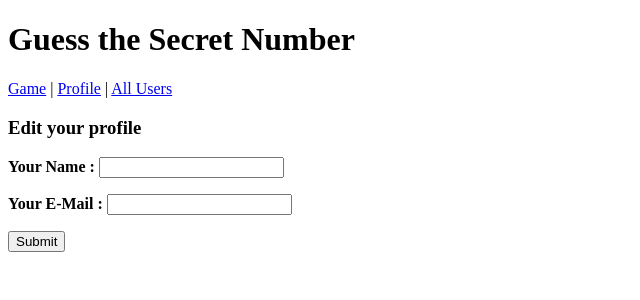
After one commit to abilashjram/HGSNModel, a Flask app: template templates/profile_edit.html in a window 1280 px wide. The commit adds this page. Shown: the top 300 px of the page, without its empty margins (0-640 px from the left). Run offline with Flask 2, Linux system fonts and the light colour scheme; the template is opened without the code that fills it, so the values that code supplies are empty.

Commit message:
Adding profile edit, delete features

```diff
--- a/main.py
+++ b/main.py
@@ -91,5 +91,82 @@ def result():
 
     return render_template("result.html", message=message)
 
+
+@app.route("/profile", methods=["GET"])
+def profile():
+    session_token = request.cookies.get("session_token")
+
+    if session_token:
+        user = db.query(User).filter_by(session_token=session_token).first()
+    else:
+        user = None
+
+    if user:
+        return render_template("profile.html", user=user)
+    else:
+        return redirect(url_for("index"))
+
+
+@app.route("/profile/edit", methods=["GET","POST"])
+def profile_edit():
+    session_token = request.cookies.get("session_token")
+
+    if session_token:
+        user = db.query(User).filter_by(session_token=session_token).first()
+    else:
+        user = None
+
+    if request.method == "GET":
+        if user:
+            return render_template("profile_edit.html", user=user)
+        else:
+            return redirect(url_for("index"))
+    elif request.method == "POST":
+        name = request.form.get("profile-name")
+        email = request.form.get("profile-email")
+
+        user.name = name
+        user.email = email
+
+        db.add(user)
+        db.commit()
+
+        return redirect(url_for("profile"))
+
+
+@app.route("/profile/delete", methods=["GET","POST"])
+def profile_delete():
+    session_token = request.cookies.get("session_token")
+
+    if session_token:
+        user = db.query(User).filter_by(session_token=session_token).first()
+    else:
+        user = None
+
+    if request.method == "GET":
+        if user:
+            return render_template("profile_delete.html", user=user)
+        else:
+            return redirect(url_for("index"))
+    elif request.method == "POST":
+        db.delete(user)
+        db.commit()
+
+        return redirect(url_for("index"))
+
+@app.route("/users", methods=["GET"])
+def all_users():
+    users = db.query(User).all()
+
+    return render_template("users.html", users=users)
+
+
+@app.route("/user/<user_id>", methods=["GET"])
+def user_details(user_id):
+    user = db.query(User).get(int(user_id))
+
+    return render_template("user_details.html", user=user)
+
+
 if __name__ == '__main__':
     app.run()
--- a/templates/base.html
+++ b/templates/base.html
@@ -8,6 +8,7 @@
 </head>
 <body>
     <h1>Guess the Secret Number</h1>
+    <p><a href="/">Game</a>  |  <a href="/profile">Profile</a>  | <a href="/users">All Users</a> </p>
 
     {% block content %}
     {% endblock content %}
--- /dev/null
+++ b/templates/profile_edit.html
@@ -0,0 +1,21 @@
+{% extends "base.html" %}
+
+{% block title %} Edit Profile {% endblock title %}
+
+{% block content %}
+<h3>Edit your profile</h3>
+
+<form method="post">
+    <p>
+        <strong>Your Name :</strong>
+        <input type="text" value="{{ user.name }}" name="profile-name">
+    </p>
+     <p>
+        <strong>Your E-Mail :</strong>
+        <input type="text" value="{{ user.email }}" name="profile-email">
+    </p>
+
+    <button>Submit</button>
+</form>
+
+{% endblock content %}
```
Also changed, not shown: templates/profile.html (added, +12 -0 lines), templates/profile_delete.html (added, +12 -0 lines), templates/user_details.html (added, +8 -0 lines), templates/users.html (added, +16 -0 lines).
